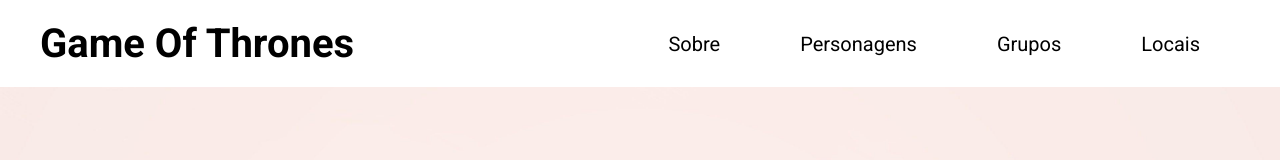
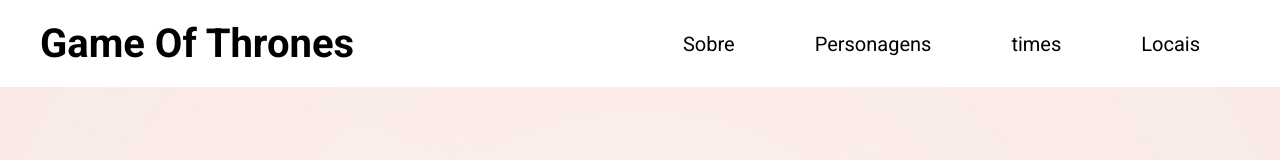
Before and after one commit to Runkyle/Projetos, a plain HTML site: page index.html in a window 1280 px wide. Shown: the top 160 px of the page. Drawn offline with Linux system fonts and the light colour scheme.

Commit message:
grupo foi mudado para time

```diff
--- a/index.html
+++ b/index.html
@@ -35,7 +35,7 @@
                 <ul>
                     <li><a href="#hero">Sobre</a></li>
                     <li><a href="#about">Personagens</a></li>
-                    <li><a href="#service">Grupos</a></li>
+                    <li><a href="#service">times</a></li>
                     <li><a href="#projects">Locais</a></li>
                 </ul>
             </nav>
```
